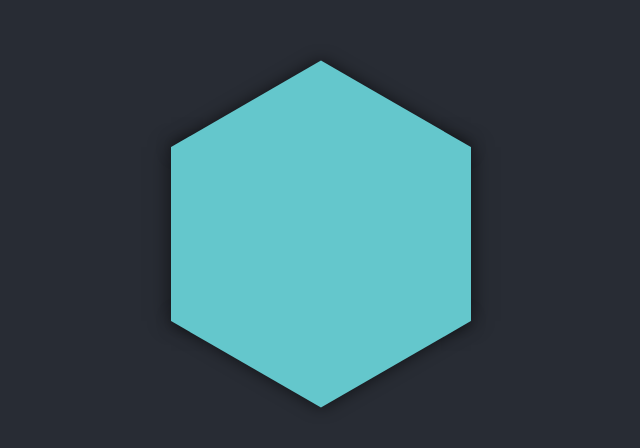
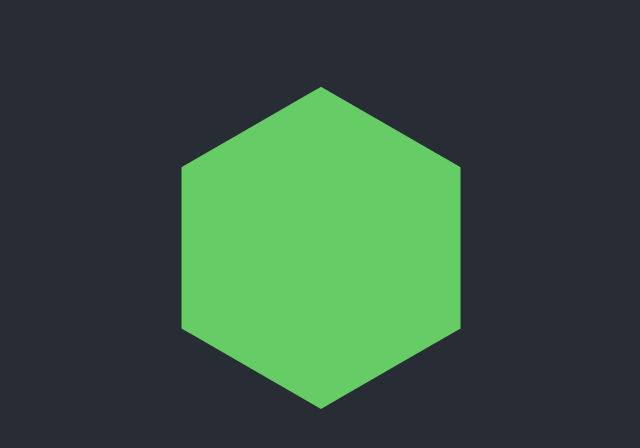
Before and after one commit to ClaySpike/Econ-Final-Project, a React (Create React App) app: page / in a window 1280 px wide. Shown: the part 166-614 px from the top of the page, without its empty margins (319-959 px from the left). Built offline with nearby package versions, Linux system fonts and the light colour scheme.

Commit message:
yay hexagon

```diff
--- a/src/Hexagon.css
+++ b/src/Hexagon.css
@@ -1,43 +1,55 @@
-.hexagon {
+.hex {
+    color: #6C6;
+    font-size: 30vw;
+    -webkit-user-select: none; /* Safari */
+    -moz-user-select: none; /* Firefox */
+    -ms-user-select: none; /* IE10+/Edge */
+    user-select: none; /* Standard */
+}
+
+
+
+/*
+.hex {
     position: relative;
-    width: 300px;
-    height: 173.21px;
+    width: 50vw;
+    height: calc(50vw * 0.57735026919);
     background-color: #64C7CC;
     margin: 86.60px 0;
     box-shadow: 0 0 20px rgba(0,0,0,0.6);
   }
 
-  .hexagon:before,
-  .hexagon:after {
+  .hex:before,
+  .hex:after {
+    -webkit-transform: scaleY(0.5774) rotate(-45deg);
+    -ms-transform: scaleY(0.5774) rotate(-45deg);
+    transform: scaleY(0.5774) rotate(-45deg);
     content: "";
     position: absolute;
     z-index: 1;
-    width: 212.13px;
-    height: 212.13px;
-    -webkit-transform: scaleY(0.5774) rotate(-45deg);
-    -ms-transform: scaleY(0.5774) rotate(-45deg);
-    transform: scaleY(0.5774) rotate(-45deg);
+    width: calc(50vw * 0.7071);
+    height: calc(50vw * 0.7071);
     background-color: inherit;
-    left: 43.9340px;
+    left: calc((50vw - 50vw)/2);
     box-shadow: 0 0 20px rgba(0,0,0,0.6);
   }
 
-  .hexagon:before {
-    top: -106.0660px;
+  .hex:before {
+    top: calc(50vw * -0.35355333333);
   }
 
-  .hexagon:after {
-    bottom: -106.0660px;
+  .hex:after {
+    bottom: calc(50vw * -0.3535875);
   }
 
-  /*cover up extra shadows*/
-  .hexagon span {
+  .hex span {
     display: block;
     position: absolute;
-    top:0px;
+    top: 0px;
     left: 0;
-    width:300px;
-    height:173.2051px;
+    width: 50vw;
+    height: calc(50vw * 0.57735026919);
     z-index: 2;
     background: inherit;
   }
+  */
--- a/src/Hexagon.js
+++ b/src/Hexagon.js
@@ -2,10 +2,9 @@ import React, { Component } from 'react';
 import './Hexagon.css'
 
 class Hexagon extends Component{
-
   render() {
     return (
-      <div className="hexagon"><span></span></div>
+      <div className="hex">&#x2B22;</div>
     );
   }
 }
```
